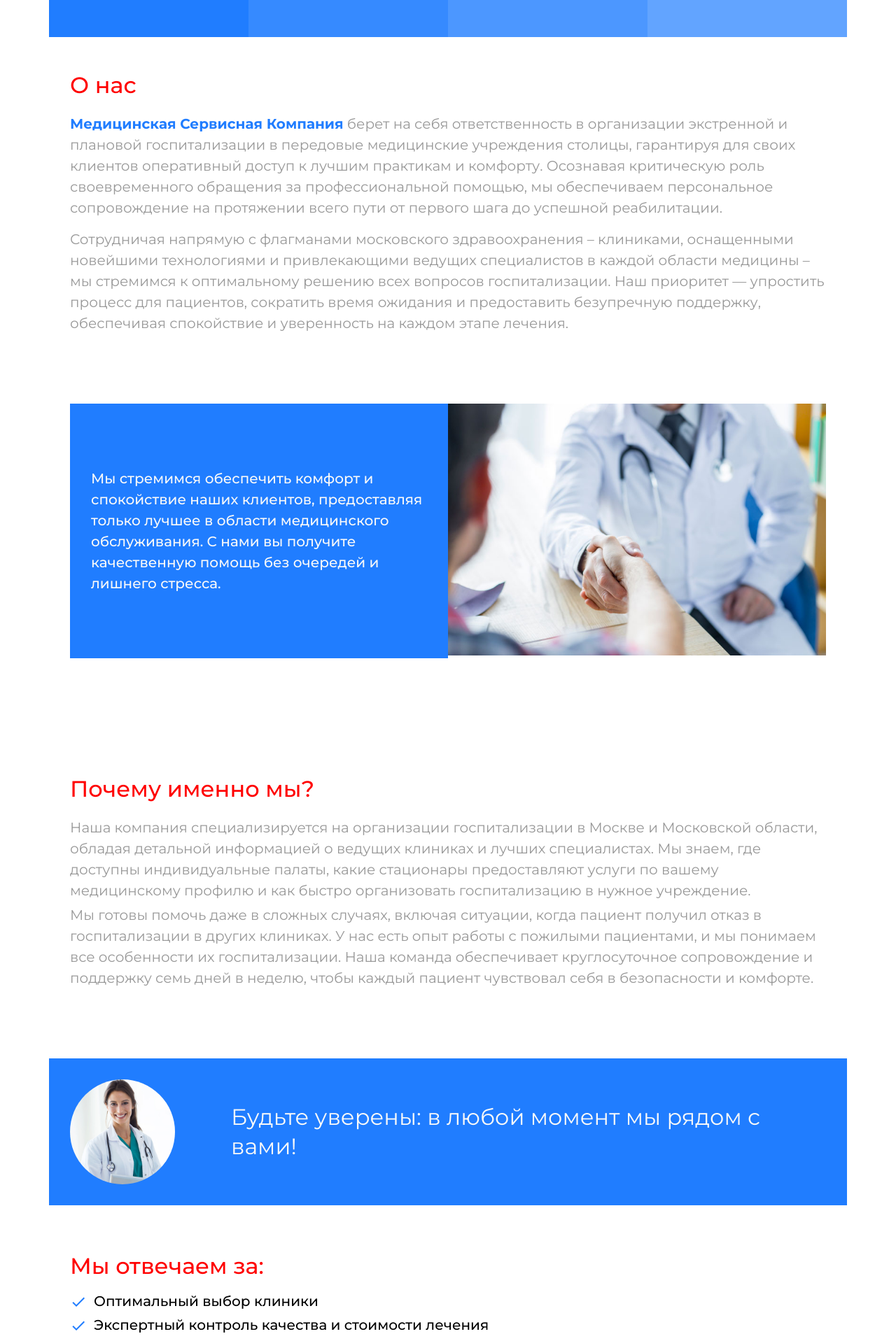
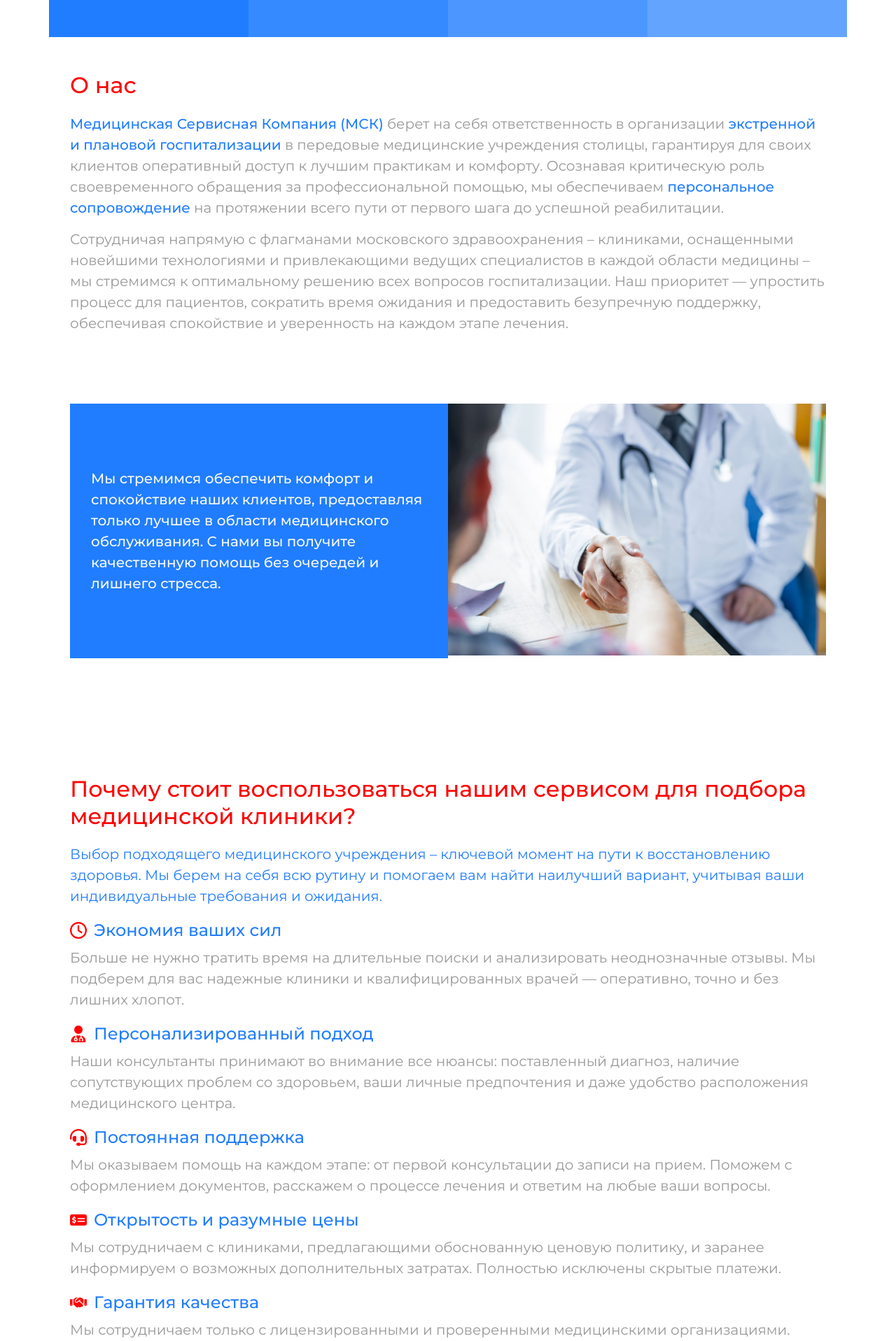
Before and after one commit to vladimirmuratov/msk-v1, a Next.js app: page / in a window 1280 px wide. Shown: the part 880-2797 px from the top of the page at 70% size. Built offline with nearby package versions, Linux system fonts and the light colour scheme.

Commit message:
create whyWeBlock

```diff
--- a/package.json
+++ b/package.json
@@ -21,7 +21,8 @@
     "nodemailer": "^6.9.13",
     "react": "^18",
     "react-dom": "^18",
-    "react-hook-form": "^7.51.1"
+    "react-hook-form": "^7.51.1",
+    "react-icons": "^5.5.0"
   },
   "devDependencies": {
     "eslint": "9.19.0",
--- a/src/components/WhyWeBlock.jsx
+++ b/src/components/WhyWeBlock.jsx
@@ -1,4 +1,5 @@
 import { Box, Typography } from '@mui/material';
+import { FaHandshake, FaHeadset, FaMoneyCheckDollar, FaRegClock, FaUserDoctor } from 'react-icons/fa6';
 
 export const WhyWeBlock = () => {
     return (
@@ -11,21 +12,105 @@ export const WhyWeBlock = () => {
 
             <Typography variant="h2"
                         sx={{ fontSize: '32px', fontWeight: 500, color: 'var(--red)', marginBottom: '20px' }}>
-                Почему именно мы?
+                Почему стоит воспользоваться нашим сервисом для подбора медицинской клиники?
             </Typography>
 
-            <Typography sx={{ fontSize: '20px', color: 'var(--gray)', marginBottom: '5px' }}>
-                Наша компания специализируется на организации госпитализации в Москве и Московской области, обладая
-                детальной информацией о ведущих клиниках и лучших специалистах. Мы знаем, где доступны индивидуальные
-                палаты, какие стационары предоставляют услуги по вашему медицинскому профилю и как быстро организовать
-                госпитализацию в нужное учреждение.
+
+            <Typography
+                sx={{
+                    fontSize: { xs: 18, sm: 20 },
+                    color: 'var(--blue)',
+                    marginBottom: { xs: '10px', sm: '20px' }
+                }}
+            >
+                Выбор подходящего медицинского учреждения – ключевой момент на пути к восстановлению здоровья. Мы берем
+                на себя всю рутину и помогаем вам найти наилучший вариант, учитывая ваши индивидуальные требования и
+                ожидания.
             </Typography>
-            <Typography sx={{ fontSize: '20px', color: 'var(--gray)' }}>
-                Мы готовы помочь даже в сложных случаях, включая ситуации, когда пациент получил отказ в госпитализации
-                в других клиниках. У нас есть опыт работы с пожилыми пациентами, и мы понимаем все особенности их
-                госпитализации. Наша команда обеспечивает круглосуточное сопровождение и поддержку семь дней в неделю,
-                чтобы каждый пациент чувствовал себя в безопасности и комфорте.
-            </Typography>
+
+            <Box component="article"
+                 sx={{ display: 'flex', flexDirection: 'column', gap: '10px', marginBottom: '20px' }}>
+                <Box sx={{ display: 'flex', alignItems: 'center', gap: '10px' }}>
+                    <FaRegClock color="var(--red)" size={24} />
+                    <Typography variant="h3"
+                                sx={{ color: 'var(--blue)', fontSize: { xs: 20, sm: 24 }, fontWeight: 500 }}>
+                        Экономия ваших сил
+                    </Typography>
+                </Box>
+                <Typography component="p" sx={{ fontSize: { xs: 18, sm: 20 }, color: 'var(--gray)' }}>
+                    Больше не нужно тратить время на длительные поиски и анализировать неоднозначные отзывы. Мы подберем
+                    для вас надежные клиники и квалифицированных врачей — оперативно, точно и без лишних хлопот.
+                </Typography>
+            </Box>
+            <Box component="article"
+                 sx={{ display: 'flex', flexDirection: 'column', gap: '10px', marginBottom: '20px' }}>
+                <Box sx={{ display: 'flex', alignItems: 'center', gap: '10px' }}>
+                    <FaUserDoctor color="var(--red)" size={24} />
+                    <Typography variant="h3"
+                                sx={{ color: 'var(--blue)', fontSize: { xs: 20, sm: 24 }, fontWeight: 500 }}>
+                        Персонализированный подход
+                    </Typography>
+                </Box>
+                <Typography component="p" sx={{ fontSize: { xs: 18, sm: 20 }, color: 'var(--gray)' }}>
+                    Наши консультанты принимают во внимание все нюансы: поставленный диагноз, наличие сопутствующих
+                    проблем со здоровьем, ваши личные предпочтения и даже удобство расположения медицинского центра.
+                </Typography>
+            </Box>
+            <Box component="article"
+                 sx={{ display: 'flex', flexDirection: 'column', gap: '10px', marginBottom: '20px' }}>
+                <Box sx={{ display: 'flex', alignItems: 'center', gap: '10px' }}>
+                    <FaHeadset color="var(--red)" size={24} />
+                    <Typography variant="h3"
+                                sx={{ color: 'var(--blue)', fontSize: { xs: 20, sm: 24 }, fontWeight: 500 }}>
+                        Постоянная поддержка
+                    </Typography>
+                </Box>
+                <Typography component="p" sx={{ fontSize: { xs: 18, sm: 20 }, color: 'var(--gray)' }}>
+                    Мы оказываем помощь на каждом этапе: от первой консультации до записи на прием. Поможем с
+                    оформлением документов, расскажем о процессе лечения и ответим на любые ваши вопросы.
+                </Typography>
+            </Box>
+            <Box component="article"
+                 sx={{ display: 'flex', flexDirection: 'column', gap: '10px', marginBottom: '20px' }}>
+                <Box sx={{ display: 'flex', alignItems: 'center', gap: '10px' }}>
+                    <FaMoneyCheckDollar color="var(--red)" size={24} />
+                    <Typography variant="h3"
+                                sx={{ color: 'var(--blue)', fontSize: { xs: 20, sm: 24 }, fontWeight: 500 }}>
+                        Открытость и разумные цены
+                    </Typography>
+                </Box>
+                <Typography component="p" sx={{ fontSize: { xs: 18, sm: 20 }, color: 'var(--gray)' }}>
+                    Мы сотрудничаем с клиниками, предлагающими обоснованную ценовую политику, и заранее информируем о
+                    возможных дополнительных затратах. Полностью исключены скрытые платежи.
+                </Typography>
+            </Box>
+            <Box component="article"
+                 sx={{ display: 'flex', flexDirection: 'column', gap: '10px', marginBottom: '20px' }}>
+                <Box sx={{ display: 'flex', alignItems: 'center', gap: '10px' }}>
+                    <FaHandshake color="var(--red)" size={24} />
+                    <Typography variant="h3"
+                                sx={{ color: 'var(--blue)', fontSize: { xs: 20, sm: 24 }, fontWeight: 500 }}>
+                        Гарантия качества
+                    </Typography>
+                </Box>
+                <Typography component="p" sx={{ fontSize: { xs: 18, sm: 20 }, color: 'var(--gray)' }}>
+                    Мы сотрудничаем только с лицензированными и проверенными медицинскими организациями. Забота о вашем
+                    здоровье – наш главный приоритет.
+                </Typography>
+            </Box>
+            <Box>
+                <Typography
+                    sx={{
+                        fontSize: { xs: 20, sm: 22 },
+                        color: 'var(--red)',
+                        paddingTop: { xs: '10px', sm: '20px' }
+                    }}
+                >
+                    С нами вы можете быть уверены в правильности своего решения.<br />
+                    Оставьте заявку – и мы поможем вам начать путь к эффективному лечению.
+                </Typography>
+            </Box>
+
         </Box>
     );
 };
--- a/src/content/main-page/blocks/AboutBlock.jsx
+++ b/src/content/main-page/blocks/AboutBlock.jsx
@@ -17,12 +17,18 @@ export const AboutBlock = () => {
                     О нас
                 </Typography>
                 <Typography sx={{ fontSize: '20px', color: 'var(--gray)' }}>
-                    <Box component="span" sx={{ fontWeight: 600, color: 'var(--blue)', }}>Медицинская Сервисная
-                        Компания</Box> берет
-                    на себя ответственность в организации экстренной и плановой госпитализации
-                    в передовые медицинские учреждения столицы, гарантируя для своих клиентов оперативный доступ к
+                    <Box component="span" sx={{ fontWeight: 500, color: 'var(--blue)', }}>Медицинская Сервисная
+                        Компания (МСК)</Box> берет
+                    на себя ответственность в организации <Box component="span"
+                                                               sx={{
+                                                                   fontWeight: 500,
+                                                                   color: 'var(--blue)',
+                                                               }}> экстренной
+                    и плановой госпитализации</Box> в передовые медицинские учреждения столицы, гарантируя для своих
+                    клиентов оперативный доступ к
                     лучшим практикам и комфорту. Осознавая критическую роль своевременного обращения за профессиональной
-                    помощью, мы обеспечиваем персональное сопровождение на протяжении всего пути от первого шага до
+                    помощью, мы обеспечиваем <Box component="span" sx={{ fontWeight: 500, color: 'var(--blue)', }}>персональное
+                    сопровождение</Box> на протяжении всего пути от первого шага до
                     успешной реабилитации.
                 </Typography>
                 <Typography sx={{ fontSize: '20px', color: 'var(--gray)', marginTop: '15px' }}>
@@ -35,7 +41,7 @@ export const AboutBlock = () => {
             </Box>
             <Box sx={{
                 // backgroundColor: 'var(--blue)',
-                display: {xs: 'flex', md: 'grid'},
+                display: { xs: 'flex', md: 'grid' },
                 gridTemplateColumns: { xs: '1fr', sm: '1fr 1fr' },
                 marginY: { xs: '15px', sm: '100px' },
                 alignItems: 'center',
--- a/src/content/main-page/blocks/GreenBlock.jsx
+++ b/src/content/main-page/blocks/GreenBlock.jsx
@@ -8,7 +8,7 @@ export const GreenBlock = () => {
                 backgroundColor: 'var(--blue)',
                 display: 'flex',
                 flexDirection: {xs: 'column', sm: 'row'},
-                justifyContent: 'space-between',
+                justifyContent: 'center',
                 alignItems: 'center',
                 gap: {xs: '40px', sm: '80px'},
                 padding: {xs: '20px', sm: '30px'},
@@ -22,7 +22,7 @@ export const GreenBlock = () => {
                     textAlign: {xs: 'center', sm: 'left'},
                     lineHeight: 1.3
                 }}>
-                Будьте уверены: в любой момент мы рядом с вами!
+                Будьте уверены: в любой момент мы рядом!
             </Typography>
         </Box>
     )
--- a/src/pages/index.js
+++ b/src/pages/index.js
@@ -18,8 +18,8 @@ export default function Home() {
                 />
                 <meta name="viewport" content="width=device-width, initial-scale=1" />
                 <meta name="yandex-verification" content="bbac592db0eece12" />
-                {/*<link rel="icon" href="/icon.png"/>*/}
                 <link rel="shortcut icon" href="/favicon.ico" type="image/ico" />
+                <link rel="canonical" href="https://msk-group-hospital.ru"/>
                 <meta property="og:locale" content="ru_RU" />
                 <meta property="og:title" content="Медицинская Сервисная Компания. Платная госпитализация в Москве. 8 (499) 719-81-00, 24/7" />
                 <meta property="og:description"
```
Also changed, not shown: 1 other file (tests, documents, lock files or other folders).
